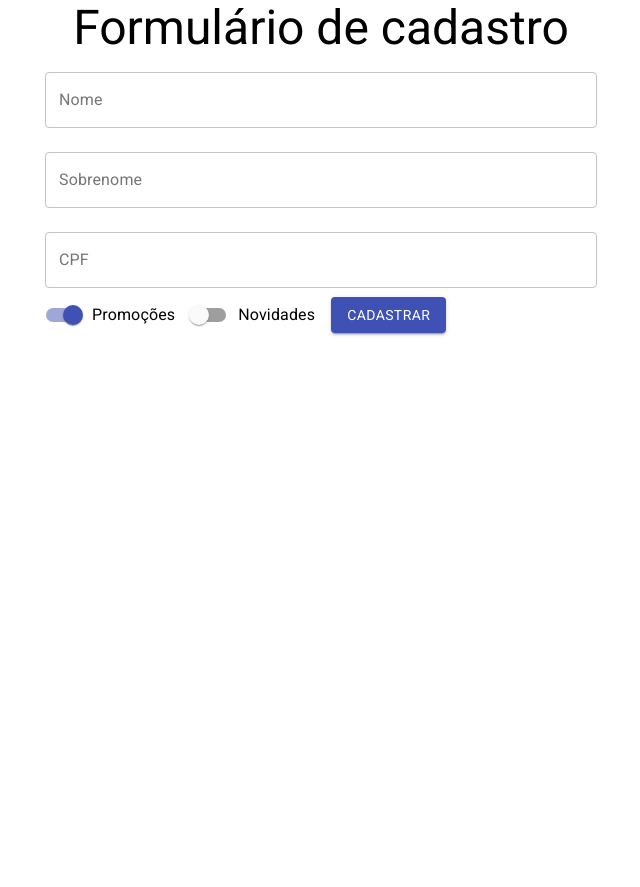
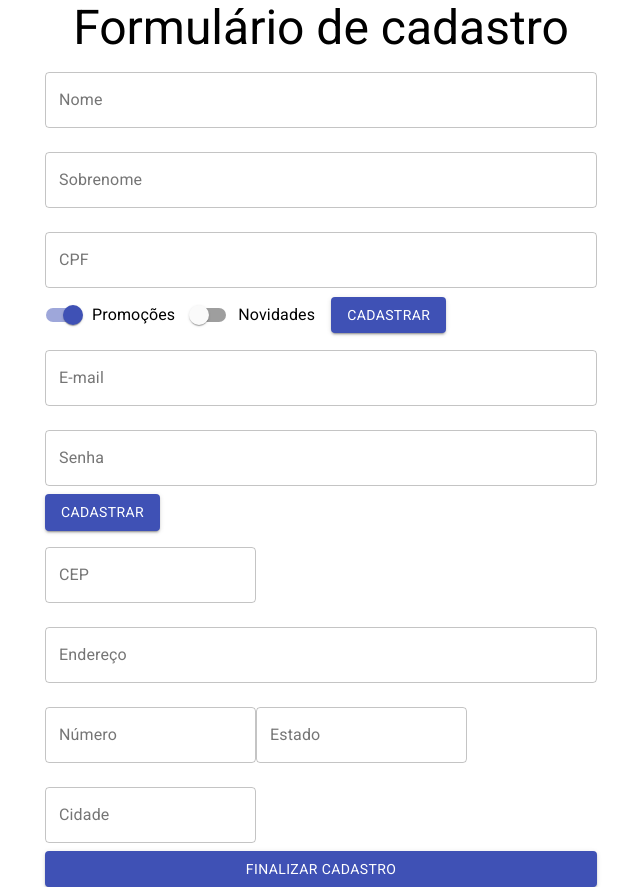
Before and after one commit to hrammos/alura-hooks, a React (Create React App) app: page / in a window 1280 px wide. Shown: the whole page, without its empty margins (319-959 px from the left). Before the commit the page ends 800 px from the top, so only its background shows below. Built offline with nearby package versions, Linux system fonts and the light colour scheme.

Commit message:
Criando a estrutura dos formulários

```diff
--- /dev/null
+++ b/src/components/FormularioCadastro/DadosEntrega.jsx
@@ -0,0 +1,59 @@
+import React from 'react'
+import { TextField, Button } from '@material-ui/core'
+
+export const DadosEntrega = () => {
+  return (
+    <form>
+      <TextField
+        id="cep"
+        label="CEP"
+        type="text"
+        variant="outlined"
+        margin="normal"
+      />
+
+      <TextField
+        id="endereco"
+        label="Endereço"
+        type="text"
+        variant="outlined"
+        margin="normal"
+        fullWidth
+      />
+
+      <TextField
+        id="numero"
+        label="Número"
+        type="number"
+        variant="outlined"
+        margin="normal"
+      />
+
+      <TextField
+        id="estado"
+        label="Estado"
+        type="text"
+        variant="outlined"
+        margin="normal"
+      />
+
+      <TextField
+        id="cidade"
+        label="Cidade"
+        type="text"
+        variant="outlined"
+        margin="normal"
+      />
+
+
+      <Button
+        type="submit"
+        variant="contained"
+        color="primary"
+        fullWidth
+      >
+        Finalizar cadastro
+      </Button>
+    </form>
+  )
+}
--- /dev/null
+++ b/src/components/FormularioCadastro/DadosPessoais.jsx
@@ -0,0 +1,92 @@
+import React, { useState } from 'react'
+import { TextField, Button, Switch, FormControlLabel } from '@material-ui/core'
+
+export const DadosPessoais = ({ aoEnviar, validarCPF }) => {
+  const [nome, setNome] = useState('')
+  const [sobrenome, setSobrenome] = useState('')
+  const [cpf, setCpf] = useState('')
+  const [promocoes, setPromocoes] = useState(true)
+  const [novidades, setNovidades] = useState(false)
+  const [erros, setErros] = useState({cpf:{valido:true, texto:''}})
+  return (
+    <form
+      onSubmit={(event) => {
+        event.preventDefault()
+        aoEnviar({nome, sobrenome, cpf, novidades, promocoes})
+      }}
+    >
+      <TextField
+        value={nome}
+        onChange={(event) => {
+          setNome(event.target.value)
+        }}
+        id="nome"
+        label="Nome"
+        variant="outlined"
+        margin="normal"
+        fullWidth
+      />
+      <TextField
+        value={sobrenome}
+        onChange={(event) => {
+          setSobrenome(event.target.value)
+        }}
+        id="sobrenome"
+        label="Sobrenome"
+        variant="outlined"
+        margin="normal"
+        fullWidth
+      />
+      <TextField
+        value={cpf}
+        onChange={(event) => {
+          setCpf(event.target.value)
+        }}
+
+        onBlur={(event)=>{
+          const ehValido = validarCPF(cpf)
+          setErros({cpf:ehValido})
+        }}
+        error={!erros.cpf.valido}
+        helperText={erros.cpf.texto}
+        id="CPF"
+        label="CPF"
+        variant="outlined"
+        margin="normal"
+        fullWidth
+      />
+
+      <FormControlLabel
+        label="Promoções"
+        control={
+          <Switch
+            checked={promocoes}
+            onChange={(event) => {
+              setPromocoes(event.target.checked)
+            }}
+            name="promocoes"
+            color="primary"
+          />
+        }
+      />
+
+      <FormControlLabel
+        label="Novidades"
+        control={
+          <Switch
+            checked={novidades}
+            onChange={(event) => {
+              setNovidades(event.target.checked)
+            }}
+            name="novidades"
+            color="primary"
+          />
+        }
+      />
+
+      <Button type="submit" variant="contained" color="primary">
+        Cadastrar
+      </Button>
+    </form>
+  )
+}
--- /dev/null
+++ b/src/components/FormularioCadastro/DadosUsuario.jsx
@@ -0,0 +1,34 @@
+import React from 'react'
+import { TextField, Button } from '@material-ui/core'
+
+export const DadosUsuario = () => {
+  return (
+    <form>
+      <TextField
+        id="email"
+        label="E-mail"
+        type="email"
+        variant="outlined"
+        margin="normal"
+        fullWidth
+      />
+
+      <TextField
+        id="senha"
+        label="Senha"
+        type="password"
+        variant="outlined"
+        margin="normal"
+        fullWidth
+      />
+
+      <Button
+        type="submit"
+        variant="contained"
+        color="primary"
+      >
+        Cadastrar
+      </Button>
+    </form>
+  )
+}
--- a/src/components/FormularioCadastro/FormularioCadastro.jsx
+++ b/src/components/FormularioCadastro/FormularioCadastro.jsx
@@ -1,94 +1,18 @@
-import React, { useState } from "react";
-import { TextField, Button, Switch, FormControlLabel } from "@material-ui/core";
+import React from 'react'
+import { DadosPessoais } from './DadosPessoais'
+import { DadosUsuario } from './DadosUsuario'
+import { DadosEntrega } from './DadosEntrega'
 
-function FormularioCadastro({aoEnviar, validarCPF}) {
-  const [nome, setNome] = useState("");
-  const [sobrenome, setSobrenome] = useState("");
-  const [cpf, setCpf] = useState("");
-  const [promocoes, setPromocoes] = useState(true);
-  const [novidades, setNovidades] = useState(false);
-  const [erros, setErros] = useState({cpf:{valido:true, texto:""}})
+export const FormularioCadastro = ({ aoEnviar, validarCPF }) => {
   return (
-    <form
-      onSubmit={(event) => {
-        event.preventDefault();
-        aoEnviar({nome, sobrenome, cpf, novidades, promocoes});
-      }}
-    >
-      <TextField
-        value={nome}
-        onChange={(event) => {
-          setNome(event.target.value);
-        }}
-        id="nome"
-        label="Nome"
-        variant="outlined"
-        margin="normal"
-        fullWidth
-      />
-      <TextField
-        value={sobrenome}
-        onChange={(event) => {
-          setSobrenome(event.target.value);
-        }}
-        id="sobrenome"
-        label="Sobrenome"
-        variant="outlined"
-        margin="normal"
-        fullWidth
-      />
-      <TextField
-        value={cpf}
-        onChange={(event) => {
-          setCpf(event.target.value);
-        }}
-
-        onBlur={(event)=>{
-          const ehValido = validarCPF(cpf);
-          setErros({cpf:ehValido})
-        }}
-        error={!erros.cpf.valido}
-        helperText={erros.cpf.texto}
-        id="CPF"
-        label="CPF"
-        variant="outlined"
-        margin="normal"
-        fullWidth
+    <>
+      <DadosPessoais
+        aoEnviar={aoEnviar}
+        validarCPF={validarCPF}
       />
 
-      <FormControlLabel
-        label="Promoções"
-        control={
-          <Switch
-            checked={promocoes}
-            onChange={(event) => {
-              setPromocoes(event.target.checked);
-            }}
-            name="promocoes"
-            color="primary"
-          />
-        }
-      />
-
-      <FormControlLabel
-        label="Novidades"
-        control={
-          <Switch
-            checked={novidades}
-            onChange={(event) => {
-              setNovidades(event.target.checked);
-            }}
-            name="novidades"
-            color="primary"
-          />
-        }
-      />
-
-      <Button type="submit" variant="contained" color="primary">
-        Cadastrar
-      </Button>
-    </form>
+      <DadosUsuario />
+      <DadosEntrega />
+    </>
   );
 }
-
-export default FormularioCadastro;
```
Also changed, not shown: src/App.js (+8 -8 lines), 2 other files (tests, documents, lock files or other folders).
